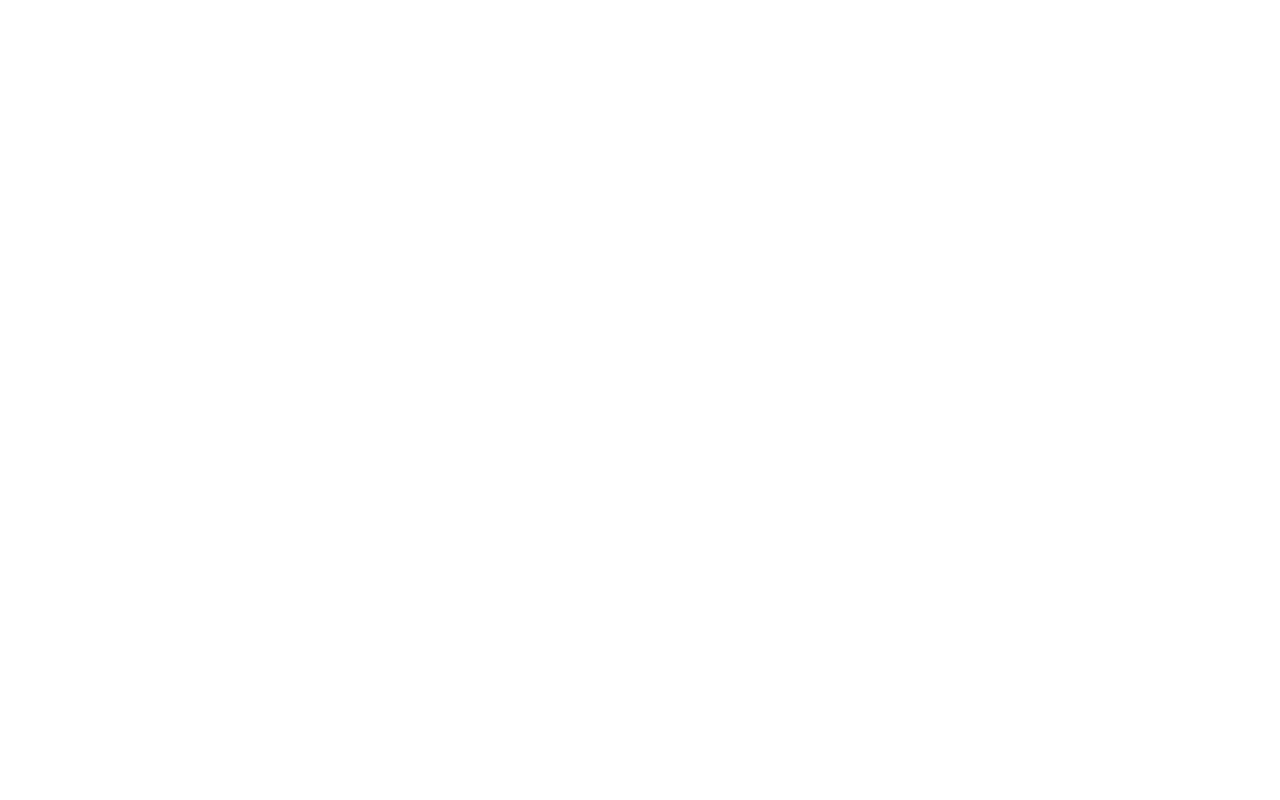
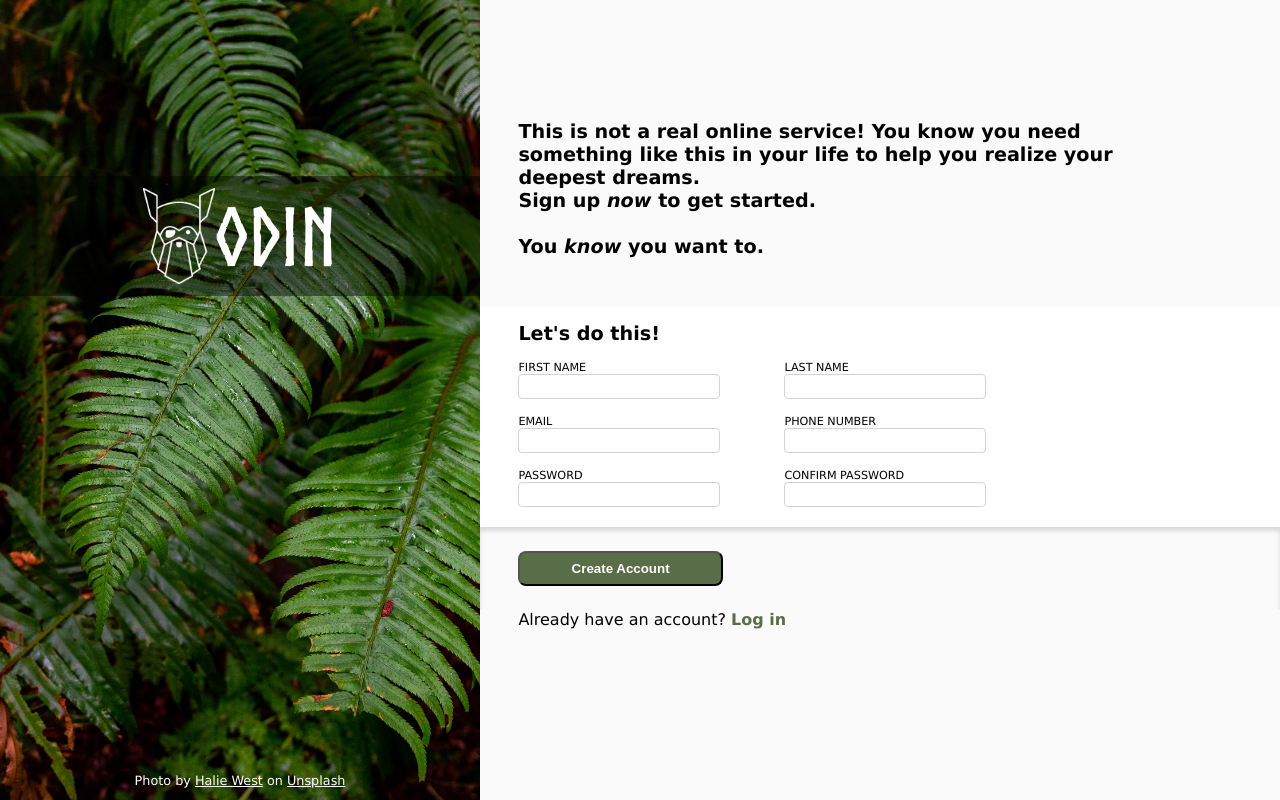
Before and after one commit to Saffr3n/signup, a plain HTML site: page index.html in a window 1280 px wide. Drawn offline with Linux system fonts and the light colour scheme.

Commit message:
Final commit

```diff
--- a/index.html
+++ b/index.html
@@ -9,5 +9,95 @@
 </head>
 <body>
 
+  <div class="left">
+    <div class="logo">
+      <img src="odin-lined.png" alt="logo">ODIN
+    </div>
+
+    <div class="footer">Photo by
+      <a href="https://unsplash.com/@haliewestphoto" target="_blank" rel="noopener noreferrer">Halie West</a> on
+      <a href="https://unsplash.com/" target="_blank" rel="noopener noreferrer">Unsplash</a>
+    </div>
+  </div>
+
+  <div class="right">
+    <div class="text">
+      This is not a real online service! You know you need something like this in your life to help you realize your deepest dreams.<br>
+      Sign up <em>now</em> to get started.
+      <br><br>
+      You <em>know</em> you want to.
+    </div>
+
+    <form action="#" method="POST">
+      <div class="heading">Let's do this!</div>
+
+      <div class="input-row">
+        <div class="input-group">
+          <label for="first-name">FIRST NAME</label>
+          <input type="text" name="first-name" id="first-name" required>
+        </div>
+
+        <div class="input-group">
+          <label for="last-name">LAST NAME</label>
+          <input type="text" name="last-name" id="last-name" required>
+        </div>
+      </div>
+
+      <div class="input-row">
+        <div class="input-group">
+          <label for="email">EMAIL</label>
+          <input type="email" name="email" id="email" required>
+        </div>
+
+        <div class="input-group">
+          <label for="phone">PHONE NUMBER</label>
+          <input type="tel" name="phone" id="phone" required>
+        </div>
+      </div>
+
+      <div class="input-row">
+        <div class="input-group">
+          <label for="password">PASSWORD</label>
+          <input type="password" name="password" id="password" required>
+          <div class="message"></div>
+        </div>
+
+        <div class="input-group">
+          <label for="confirm">CONFIRM PASSWORD</label>
+          <input type="password" name="confirm" id="confirm" required>
+        </div>
+      </div>
+
+      <div class="btn-bg"><button type="submit">Create Account</button></div>
+    </form>
+
+    <div class="login">Already have an account? <a href="#">Log in</a></div>
+  </div>
+
+  <script>
+    const password = document.querySelector('#password');
+    const confirm = document.querySelector('#confirm');
+    const submit = document.querySelector('button');
+    const message = document.querySelector('.message');
+
+    password.addEventListener('input', match);
+    confirm.addEventListener('input', match);
+
+    function match() {
+      if (password.value === confirm.value) {
+        password.classList.remove('error');
+        confirm.classList.remove('error');
+        message.textContent = "";
+        submit.disabled = false;
+      }
+      else {
+        password.classList.add('error');
+        confirm.classList.add('error');
+        message.textContent = "* Passwords don't match";
+        submit.disabled = true;
+      }
+    }
+  </script>
+
 </body>
 </html>
--- a/style.css
+++ b/style.css
@@ -0,0 +1,136 @@
+@font-face {
+  font-family: 'Norse Bold';
+  src: url(Norse-Bold.otf);
+}
+
+body {
+  height: 100vh;
+  font-family: Verdana, Geneva, Tahoma, sans-serif;
+  margin: 0;
+  display: flex;
+}
+
+.left {
+  background-image: url(bg.avif);
+  background-position: center;
+  background-size: cover;
+  color: white;
+  flex: 3;
+  display: flex;
+  flex-direction: column;
+  justify-content: space-between;
+}
+
+.logo {
+  height: 12vh;
+  background-color: rgba(0, 0, 0, 0.45);
+  margin: 22vh 0;
+  padding: 12px 0;
+  font-family: 'Norse Bold';
+  font-size: 10vh;
+  display: flex;
+  justify-content: center;
+  align-items: center;
+}
+
+img {
+  height: 100%;
+}
+
+.footer {
+  font-size: 0.8rem;
+  text-align: center;
+  padding: 12px 0;
+}
+
+.left a {
+  color: white;
+}
+
+.right {
+  background-color: #fafafa;
+  padding: 15vh 0 0 0;
+  flex: 5;
+}
+
+.text {
+  padding: 0 8vw 6vh 3vw;
+}
+
+.heading {
+  padding-bottom: 2vh;
+}
+
+.text,
+.heading {
+  font-size: 1.2rem;
+  font-weight: bold;
+}
+
+form {
+  background-color: white;
+  padding: 2vh 8vw 0 3vw;
+}
+
+.input-row {
+  margin-bottom: 2vh;
+  display: flex;
+  gap: 5vw;
+}
+
+.input-group {
+  display: flex;
+  flex-direction: column;
+  align-items: flex-start;
+}
+
+input {
+  width: 15vw;
+  padding: 4px;
+  border: 1px solid lightgray;
+  border-radius: 4px;
+}
+
+input:focus {
+  border: 1px solid blue;
+  box-shadow: 4px 4px 4px blue;
+}
+
+.error {
+  border: 1px solid red;
+}
+
+.message {
+  font-size: 0.6rem;
+  color: red;
+  padding-top: 4px;
+}
+
+label {
+  font-size: 0.7rem;
+}
+
+.btn-bg {
+  background-color: #fafafa;
+  margin: 0 -8vw 0 -3vw;
+  padding: 3vh 0 3vh 3vw;
+  box-shadow: 0 4px 4px #dadada inset;
+}
+
+button {
+  background-color: #596D48;
+  color: white;
+  font-weight: bold;
+  padding: 1vh 4vw;
+  border-radius: 8px;
+}
+
+.login {
+  padding: 0 3vw;
+}
+
+.right a {
+  color: #596D48;
+  font-weight: bold;
+  text-decoration: none;
+}
```
Also changed, not shown: Norse-Bold.otf (added), bg.avif (added), odin-lined.png (added).
